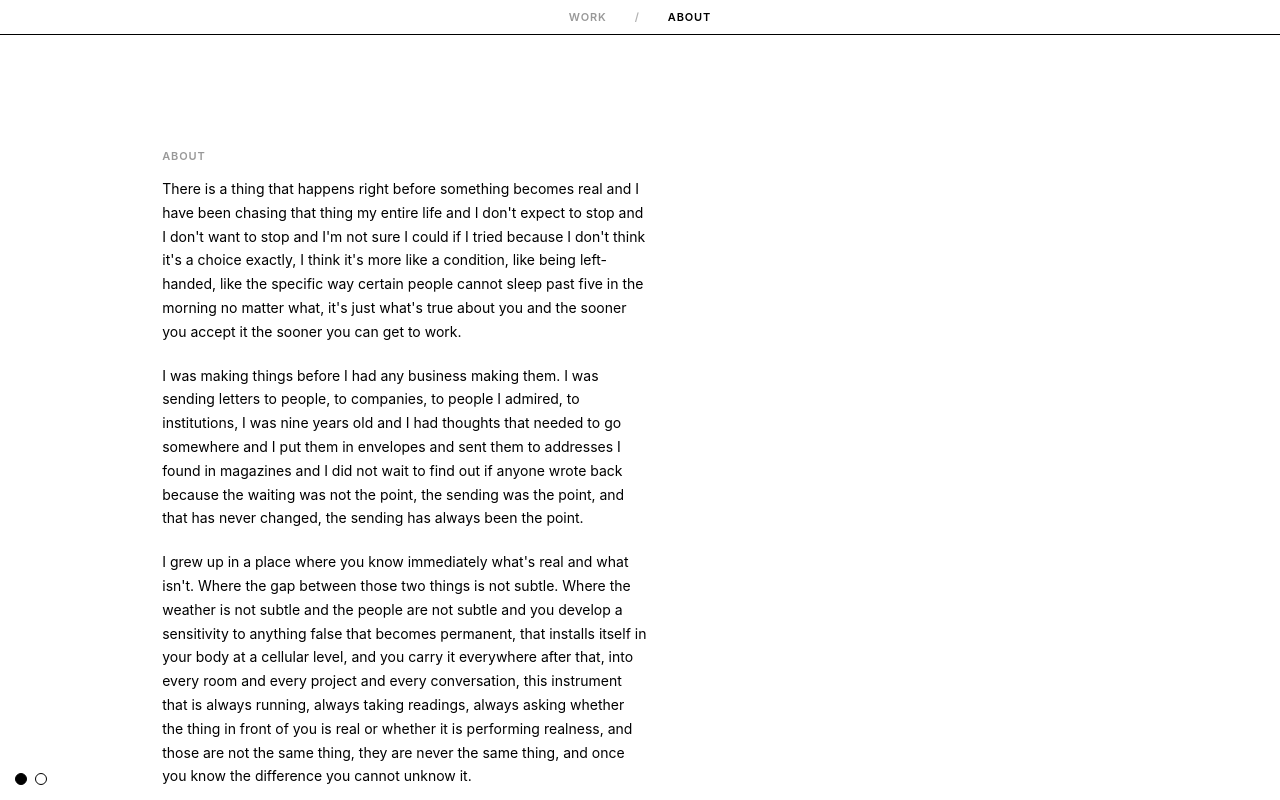
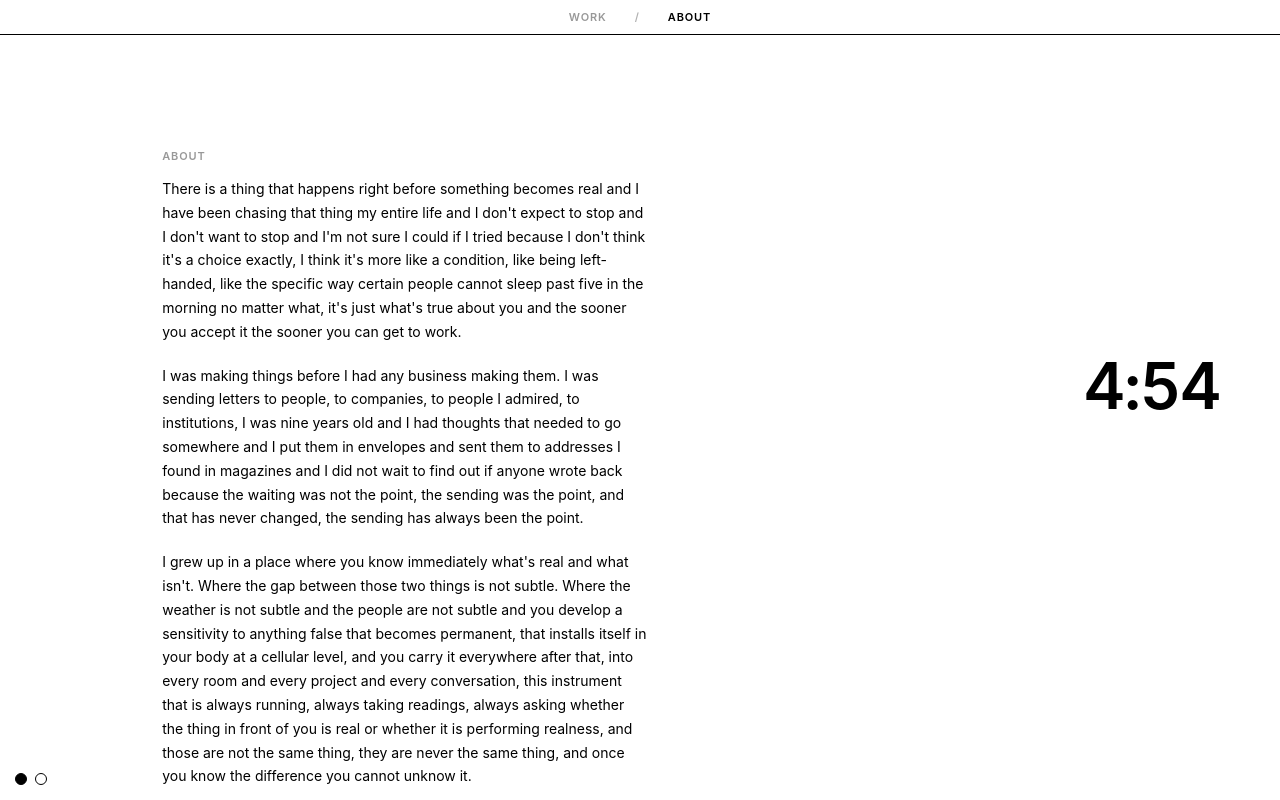
Before and after one commit to terryrayment/terry-rayment, a Next.js app: page /about in a window 1280 px wide. Shown: the top 800 px of the page. Built offline with nearby package versions, Linux system fonts and the light colour scheme; no server answers; a web font is replaced by a local one.

Commit message:
Add 5-minute countdown clock to about page

```diff
--- a/src/app/about/page.tsx
+++ b/src/app/about/page.tsx
@@ -1,6 +1,62 @@
+"use client";
+
+import { useEffect, useState } from "react";
+
+const TOTAL = 5 * 60;
+
 export default function AboutPage() {
+  const [seconds, setSeconds] = useState(TOTAL);
+  const [showMessage, setShowMessage] = useState(false);
+
+  useEffect(() => {
+    const interval = setInterval(() => {
+      setSeconds((s) => {
+        if (s <= 1) {
+          setShowMessage(true);
+          setTimeout(() => {
+            setShowMessage(false);
+            setSeconds(TOTAL);
+          }, 2000);
+          return 0;
+        }
+        return s - 1;
+      });
+    }, 1000);
+    return () => clearInterval(interval);
+  }, []);
+
+  const mins = Math.floor(seconds / 60);
+  const secs = seconds % 60;
+  const display = `${mins}:${String(secs).padStart(2, "0")}`;
+
   return (
-    <div className="w-full pt-16 text-left md:pt-24 lg:pt-28 pr-[min(28vw,14rem)] md:pr-[min(32vw,16rem)] pb-8">
+    <div className="w-full pt-16 text-left md:pt-24 lg:pt-28 pr-[min(28vw,14rem)] md:pr-[min(32vw,16rem)] pb-8 relative">
+
+      {/* Countdown clock — fixed to right side */}
+      <div className="fixed right-0 top-0 h-full flex flex-col items-center justify-center w-[min(28vw,14rem)] md:w-[min(32vw,16rem)] pointer-events-none select-none">
+        <div
+          style={{
+            fontSize: "clamp(2.5rem, 5vw, 4.5rem)",
+            fontVariantNumeric: "tabular-nums",
+            letterSpacing: "-0.02em",
+            lineHeight: 1,
+          }}
+        >
+          {display}
+        </div>
+        <div
+          style={{
+            fontSize: "9px",
+            letterSpacing: "0.08em",
+            marginTop: "10px",
+            opacity: showMessage ? 1 : 0,
+            transition: "opacity 0.3s",
+          }}
+        >
+          THANK YOU FOR YOUR PATIENCE
+        </div>
+      </div>
+
       <div className="max-w-[486px]">
         <div>
         <div className="mb-3 opacity-40">ABOUT</div>
```
